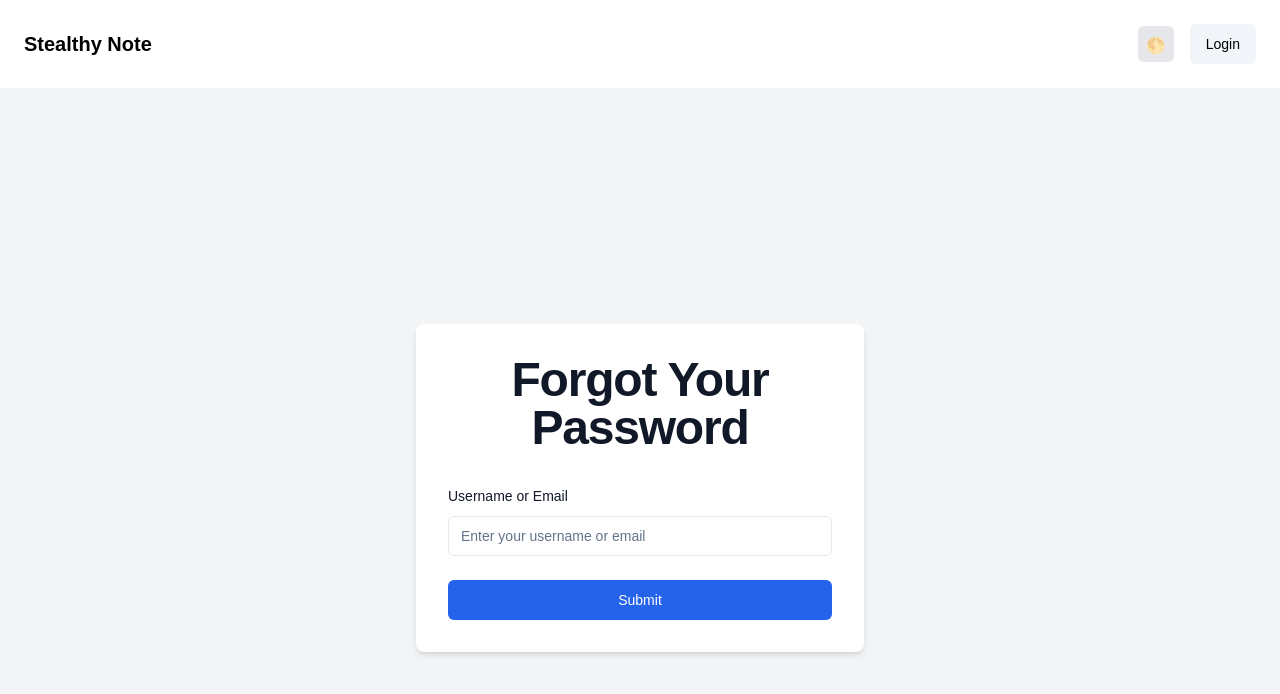
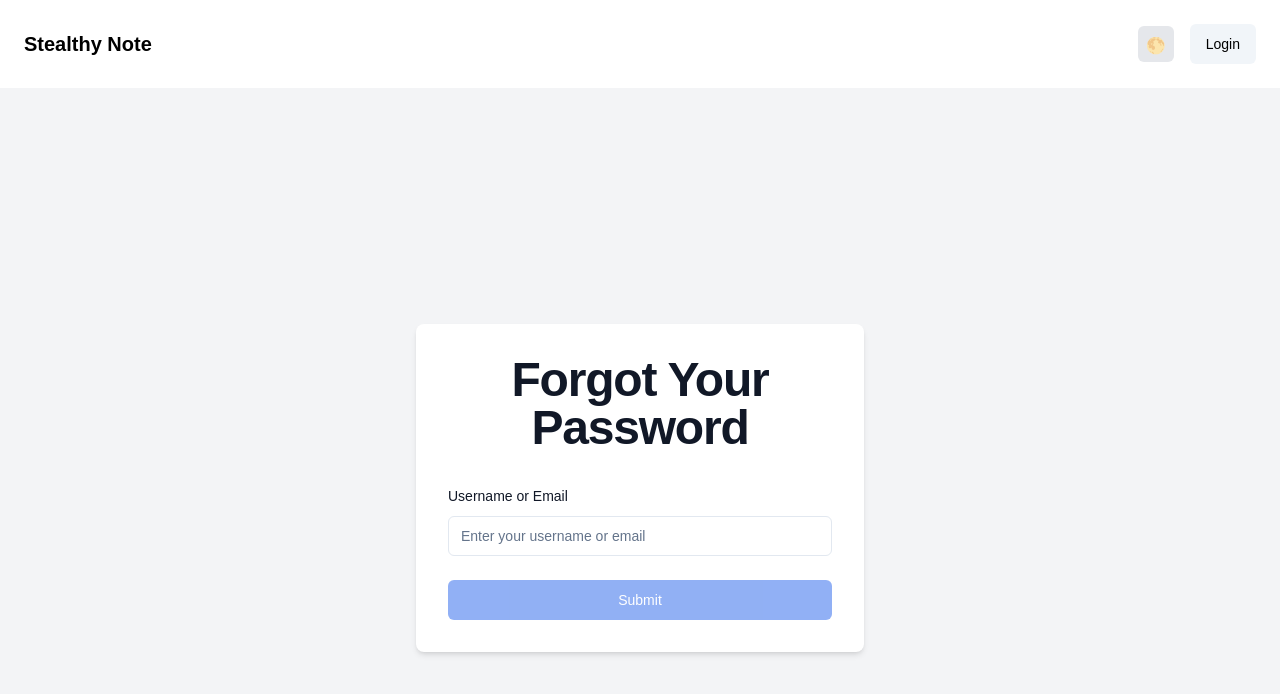
Before and after one commit to amank736836/Stealthy-Note, a Next.js app: page /forgot-password in a window 1280 px wide. Shown: the top 694 px of the page. Built offline with nearby package versions, Linux system fonts and the light colour scheme; no server answers.

Commit message:
Refactor loading state handling in Forgot Password page for improved button disable logic

```diff
--- a/src/app/(auth)/forgot-password/page.tsx
+++ b/src/app/(auth)/forgot-password/page.tsx
@@ -38,11 +38,14 @@ function ForgotPassword({
     }
   }, [session, router]);
 
+  const [loading, setLoading] = useState<boolean>(false);
+
   const form = useForm<z.infer<typeof forgotPasswordSchema>>({
     resolver: zodResolver(forgotPasswordSchema),
   });
 
-  const [loading, setLoading] = useState<boolean>(false);
+  const watchFields = form.watch(["identifier"]);
+  const isButtonDisabled = watchFields.some((field) => !field) || loading;
 
   const { identifier } = use(searchParams);
 
@@ -126,7 +129,7 @@ function ForgotPassword({
             <Button
               type="submit"
               className="w-full bg-blue-600 dark:bg-blue-500 dark:hover:bg-blue-600 text-white"
-              disabled={loading}
+              disabled={isButtonDisabled || loading}
             >
               {loading ? "Submitting..." : "Submit"}
             </Button>
```
